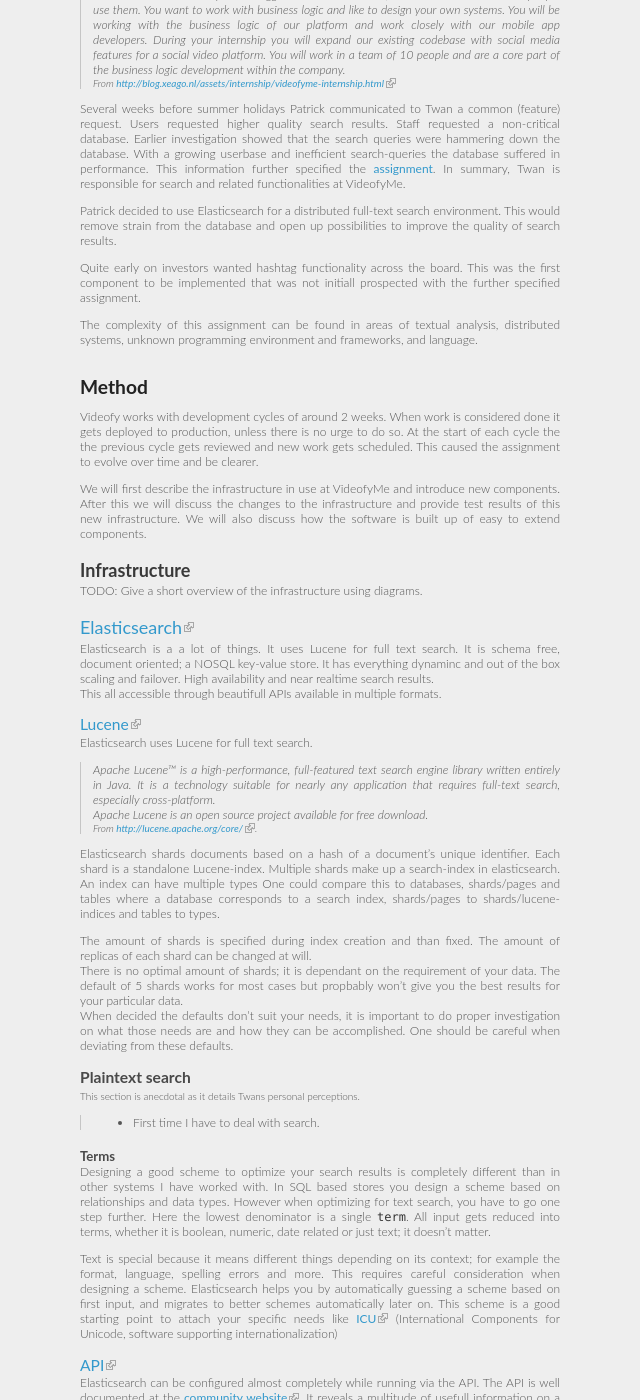
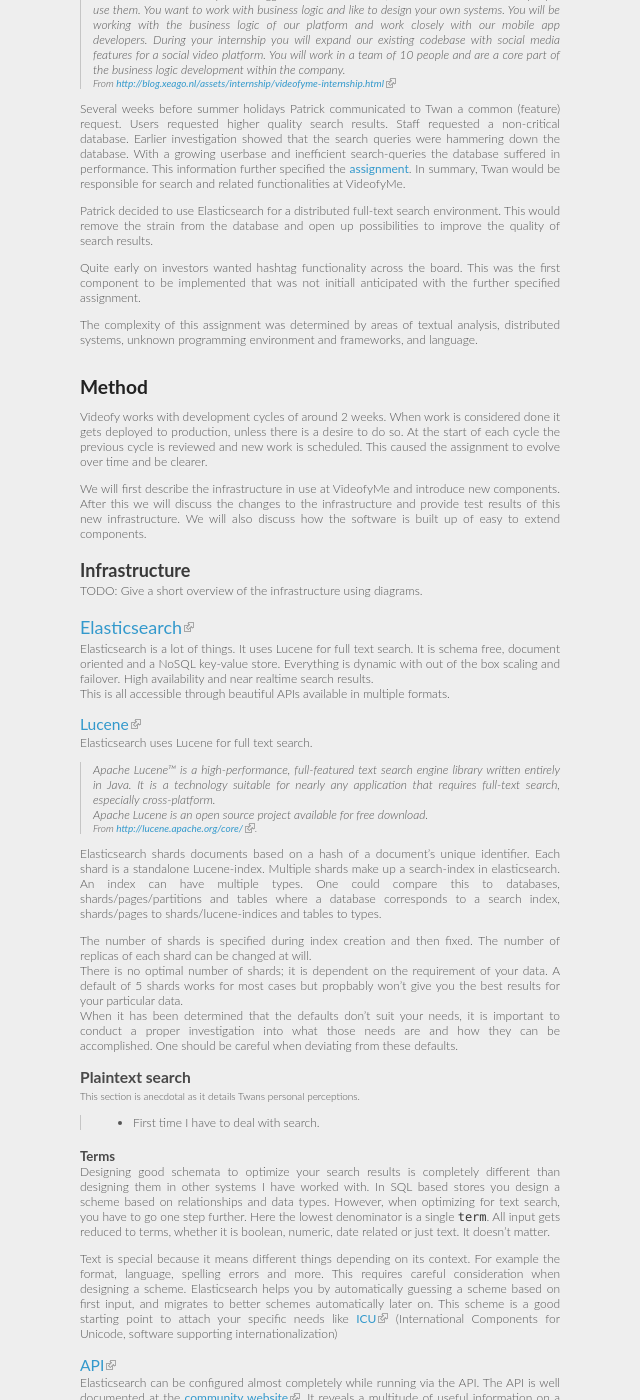
Before and after one commit to xeago/gradblog, a Jekyll site: the page built from graduation/extended-abstract.md, in a window 1280 px wide and 1400 px high, scrolled down 909 px. Shown: the whole window, without its empty margins (320-960 px from the left). Built offline with Jekyll 4.4.1, drawn with Linux system fonts in a browser that asks for light colours; Markdown is read by kramdown in place of the engine named in the settings; some of the changed text lies outside the part shown.

Commit message:
Add changes from Jan.

```diff
--- a/graduation/extended-abstract.md
+++ b/graduation/extended-abstract.md
@@ -74,13 +74,14 @@
 Several weeks before summer holidays Patrick communicated to Twan a common
 (feature) request. Users requested higher quality search results. Staff
 requested a non-critical database. Earlier investigation showed that the search
-queries were hammering down the database. With a growing userbase and inefficient
-search-queries the database suffered in performance. This information further
-specified the [assignment](graduation-assignment.html). In summary, Twan is
-responsible for search and related functionalities at VideofyMe.
+queries were hammering down the database. With a growing userbase and
+inefficient search-queries the database suffered in performance. This
+information further specified the [assignment](graduation-assignment.html).
+In summary, Twan would be responsible for search and related functionalities at
+VideofyMe.
 
 Patrick decided to use Elasticsearch for a distributed full-text search
-environment. This would remove strain from the database and open up
+environment. This would remove the strain from the database and open up
 possibilities to improve the quality of search results.
 
 <!-- This paragraph below is in wrong tense. It is also in the wrong place -->
@@ -88,22 +89,23 @@
 The first day at work Patrick hooked me up with some hook-in points in the
 code and gave me a tour around the code. I had previously already set up my ruby
 environment to be compatible with theirs, so I went on scouring their code.
-Details about my first impressions can be found in my [status reports] and [memos].
+Details about my first impressions can be found in my [status reports] and
+[memos].
 -->
 
 Quite early on investors wanted hashtag functionality across the board. This was
-the first component to be implemented that was not initiall prospected with the
+the first component to be implemented that was not initiall anticipated with the
 further specified assignment.
 
-The complexity of this assignment can be found in areas of textual analysis,
+The complexity of this assignment was determined by areas of textual analysis,
 distributed systems, unknown programming environment and frameworks, and
 language.
 
 # Method
 Videofy works with development cycles of around 2 weeks. When work is considered
-done it gets deployed to production, unless there is no urge to do so. At the
-start of each cycle the the previous cycle gets reviewed and new work gets
-scheduled. This caused the assignment to evolve over time and be clearer.
+done it gets deployed to production, unless there is a desire to do so. At the
+start of each cycle the previous cycle is reviewed and new work is scheduled.
+This caused the assignment to evolve over time and be clearer.
 
 We will first describe the infrastructure in use at VideofyMe and introduce new
 components. After this we will discuss the changes to the infrastructure and
@@ -121,11 +123,11 @@
 TODO: Give a short overview of the infrastructure using diagrams.
 
 ## [Elasticsearch]
-Elasticsearch is a a lot of things. It uses Lucene for full text search. It is
-schema free, document oriented; a NOSQL key-value store. It has everything
-dynaminc and out of the box scaling and failover. High availability and near
+Elasticsearch is a lot of things. It uses Lucene for full text search. It is
+schema free, document oriented and a NoSQL key-value store. Everything is
+dynamic with out of the box scaling and failover. High availability and near
 realtime search results.
-This all accessible through beautifull APIs available in multiple formats.
+This is all accessible through beautiful APIs available in multiple formats.
 
 ### [Lucene]
 Elasticsearch uses Lucene for full text search.
@@ -136,37 +138,40 @@
 > Apache Lucene is an open source project available for free download.
 > > From [http://lucene.apache.org/core/](http://lucene.apache.org/core).
 
+<!-- Some terms are unclear in the below paragraph. -->
 Elasticsearch shards documents based on a hash of a document's unique
 identifier. Each shard is a standalone Lucene-index. Multiple shards make up
-a search-index in elasticsearch. An index can have multiple types One could
-compare this to databases, shards/pages and tables where a database corresponds
-to a search index, shards/pages to shards/lucene-indices and tables to types.
+a search-index in elasticsearch. An index can have multiple types. One could
+compare this to databases, shards/pages/partitions and tables where a database
+corresponds to a search index, shards/pages to shards/lucene-indices and tables
+to types.
 <!-- Maybe rephrase the above sentence: corresponding to a search index,
 shards/lucene-indices and types respectively. -->
 
-The amount of shards is specified during index creation and than fixed. The
-amount of replicas of each shard can be changed at will.
-There is no optimal amount of shards; it is dependant on the requirement of your
-data. The default of 5 shards works for most cases but propbably won't give you
-the best results for your particular data.
-When decided the defaults don't suit your needs, it is important to do proper
-investigation on what those needs are and how they can be accomplished. One
-should be careful when deviating from these defaults.
+The number of shards is specified during index creation and then fixed. The
+number of replicas of each shard can be changed at will.
+There is no optimal number of shards; it is dependent on the requirement of your
+data. <!-- Why A instead of The --> A default of 5 shards works for most cases
+but propbably won't give you the best results for your particular data.
+When it has been determined that the defaults don't suit your needs, it is
+important to conduct a proper investigation into what those needs are and how
+they can be accomplished. One should be careful when deviating from these
+defaults.
 
 ### Plaintext search
 <small>This section is anecdotal as it details Twans personal perceptions.</small>
 > + First time I have to deal with search.
 
 #### Terms
-Designing a good scheme to optimize your search results is completely different
-than in other systems I have worked with. In SQL based stores you design a
-scheme based on relationships and data types. However when optimizing for text
-search, you have to go one step further. Here the lowest denominator is
-a single `term`. All input gets reduced into terms, whether it is boolean,
-numeric, date related or just text; it doesn't matter.
+Designing good schemata to optimize your search results is completely different
+than designing them in other systems I have worked with. In SQL based stores you
+design a scheme based on relationships and data types. However, when optimizing
+for text search, you have to go one step further. Here the lowest denominator is
+a single `term`. All input gets reduced to terms, whether it is boolean,
+numeric, date related or just text. It doesn't matter.
 
-Text is special because it means different things depending on its context;
-for example the format, language, spelling errors and more.
+Text is special because it means different things depending on its context.
+For example the format, language, spelling errors and more.
 This requires careful consideration when designing a scheme. Elasticsearch helps
 you by automatically guessing a scheme based on first input, and migrates to
 better schemes automatically later on. This scheme is a good starting point to
@@ -176,12 +181,13 @@
 ### [API]
 Elasticsearch can be configured almost completely while running via the API.
 The API is well documented at the [community website][Elasticsearch]. It reveals
-a multitude of usefull information on a cluster, node, index or shard level.
-There are plugins that make present this information in web based GUIs. Examples
-of these APIs are [Head], [Bigdesk] and [Paramedic]. All of these were used
-for the internship assignment.
+a multitude of useful information on a cluster, node, index or shard level.
+There are plugins that make this information available in web based GUIs.
+Examples of these APIs are [Head], [Bigdesk] and [Paramedic]. All of these were
+used for the internship assignment.
 These proved especially helpfull as a guide to create some scripts for the
 [test results].
+
 
 #### [Query DSL]
 Elasticsearch implements a really nice domain specific language to query the
```
Also changed, not shown: other parts of graduation/extended-abstract.md (+10 -10 lines).
